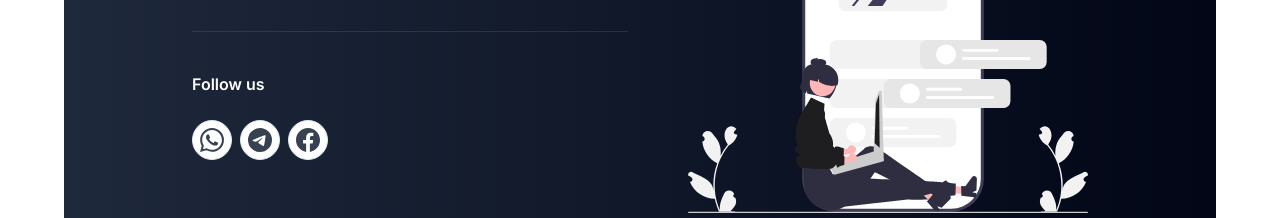
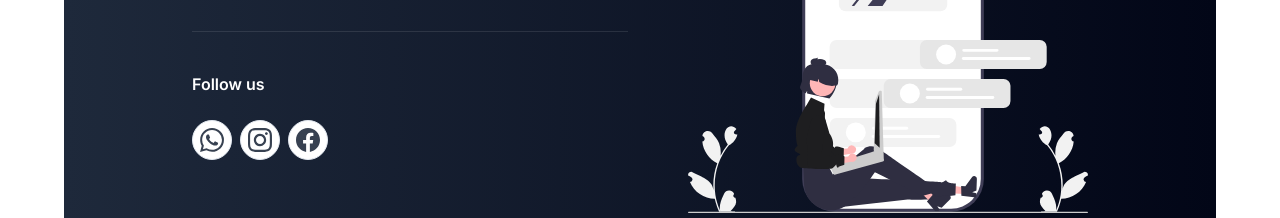
Before and after one commit to luiscarbonel1991/carboit, a Next.js app: page /contact in a window 1280 px wide. Shown: the part 3100-3318 px from the top of the page. Built offline with nearby package versions, Linux system fonts and the light colour scheme.

Commit message:
Update social media buttons

```diff
--- a/app/[lang]/(marketing)/_components/heading-contact-clean.tsx
+++ b/app/[lang]/(marketing)/_components/heading-contact-clean.tsx
@@ -1,10 +1,11 @@
 'use client';
 import Link from "next/link";
 import useOnScreen from "@/hooks/use-on-screen";
-import SocialIcon from "@/components/social-icons";
-import {Button} from "@/components/ui/button";
 import Image from "next/image";
 import {getDictionary} from "@/lib/dictionary";
+import FacebookButton from "@/components/facebook-button";
+import WhatsappButton from "@/components/whatsapp-button";
+import InstagramButton from "@/components/instagram-button";
 
 interface HeadingContactCleanProps {
     dictionary: Awaited<ReturnType<typeof getDictionary>>["landing"];
@@ -39,20 +40,13 @@ export const HeadingContactClean = ({
                                 className="font-display text-base font-semibold text-white">{headingContactDic.follow_us}</h3>
                                 <ul role="list" className="mt-6 flex sm:flex-row gap-2">
                                     <li>
-                                        <Button variant="outline" className="rounded-full hover:bg-green-500"
-                                                size="icon">
-                                            <SocialIcon kind="whatsapp" size={6} href={"/"}/>
-                                        </Button>
+                                        <WhatsappButton />
                                     </li>
                                     <li>
-                                        <Button variant="outline" className="rounded-full hover:bg-sky-500" size="icon">
-                                            <SocialIcon kind="telegram" size={6} href={"/"}/>
-                                        </Button>
+                                        <InstagramButton/>
                                     </li>
                                     <li>
-                                        <Button variant="outline" className="rounded-full hover:bg-sky-500" size="icon">
-                                            <SocialIcon kind="facebook" size={6} href={"/"}/>
-                                        </Button>
+                                        <FacebookButton />
                                     </li>
                                 </ul>
                             </div>
--- a/components/heading-form.tsx
+++ b/components/heading-form.tsx
@@ -4,6 +4,8 @@ import SocialIcon from "@/components/social-icons";
 import Link from "next/link";
 import FacebookButton from "@/components/facebook-button";
 import {getDictionary} from "@/lib/dictionary";
+import WhatsappButton from "@/components/whatsapp-button";
+import InstagramButton from "@/components/instagram-button";
 
 interface HeadingFormProps {
     dictionary: Awaited<ReturnType<typeof getDictionary>>["contact"];
@@ -36,12 +38,8 @@ export const HeadingForm = ({
 
             <div className="mt-6 flex sm:flex-row gap-1">
 
-                <Button  variant="outline" className="rounded-full hover:bg-green-500" size="icon">
-                    <SocialIcon kind="whatsapp" size={6} href={"/"}/>
-                </Button>
-                <Button  variant="outline" className="rounded-full hover:bg-sky-500" size="icon">
-                    <SocialIcon kind="telegram" size={6} href={"/"}/>
-                </Button>
+                <WhatsappButton />
+                <InstagramButton/>
                 <FacebookButton/>
             </div>
 
--- /dev/null
+++ b/components/instagram-button.tsx
@@ -0,0 +1,24 @@
+import SocialIcon from "@/components/social-icons";
+import {Button} from "@/components/ui/button";
+import Link from "next/link";
+
+const baseUrl = "https://www.instagram.com/carbo.it"
+const InstagramButton = () => {
+    const url = `${baseUrl}`
+    return (
+
+            <Button
+                variant="outline"
+                className="rounded-full hover:bg-gradient-to-r hover:from-red-500 hover:to-fuchsia-500"
+                size="icon"
+                aria-label="Instagram"
+            >
+                <SocialIcon kind="instagram" size={6}
+                            href={url}
+                />
+            </Button>
+
+    );
+}
+
+export default InstagramButton;
--- /dev/null
+++ b/components/whatsapp-button.tsx
@@ -0,0 +1,25 @@
+import SocialIcon from "@/components/social-icons";
+import {Button} from "@/components/ui/button";
+import Link from "next/link";
+
+const baseUrl = "https://wa.me/15126320948"
+const message = "Hello, I would interested in your services!"
+const WhatsappButton = () => {
+    const url = `${baseUrl}?text=${encodeURIComponent(message)}`
+    return (
+
+            <Button
+                variant="outline"
+                className="rounded-full hover:bg-green-500"
+                size="icon"
+                aria-label="Whatsapp"
+            >
+                <SocialIcon kind="whatsapp" size={6}
+                            href={url}
+                />
+            </Button>
+
+    );
+}
+
+export default WhatsappButton;
--- a/dictionaries/en.json
+++ b/dictionaries/en.json
@@ -76,7 +76,7 @@
       "title": "Drop us a line!"
     },
     "form": {
-      "title": "Trabajo consultas",
+      "title": "Work inquires",
       "email": "Email",
       "company": "Company",
       "message": "Message",
```
